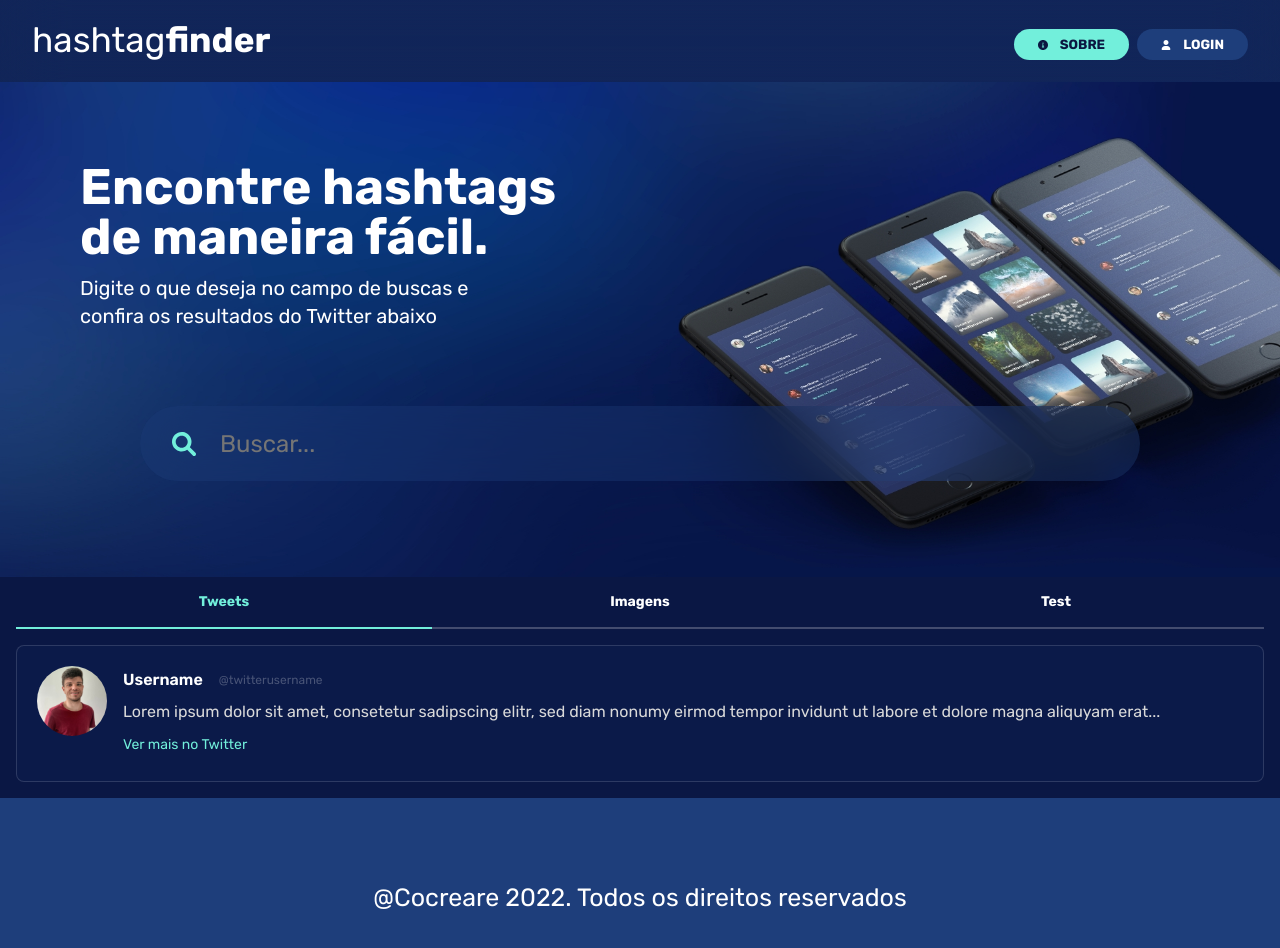
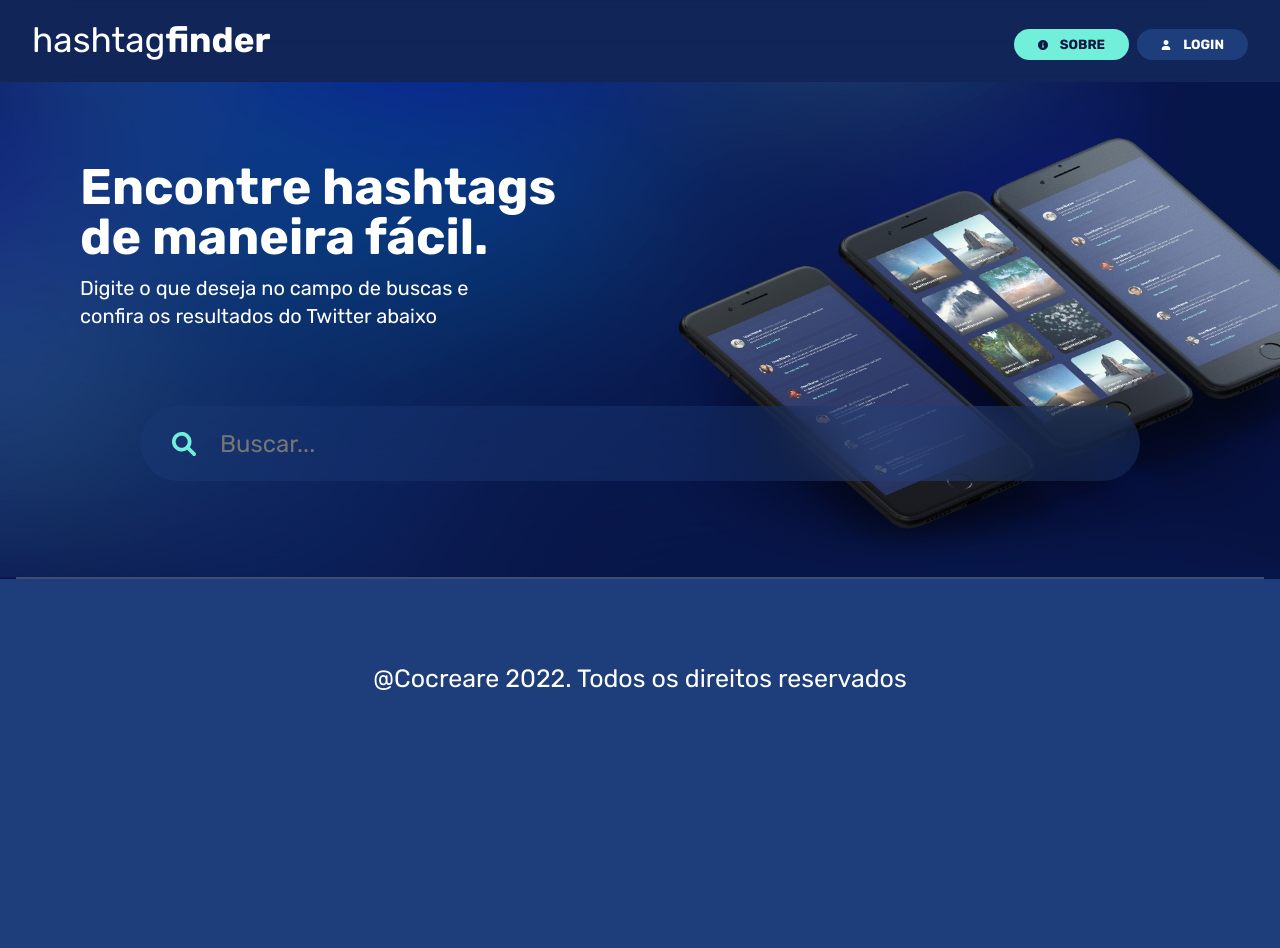
Before and after one commit to SteveJamerson/hashtag-finger, a React (Create React App) app: page /#/home in a window 1280 px wide. Shown: the top 948 px of the page. After the commit the page ends 800 px from the top, so only its background shows below. Built offline with nearby package versions, Linux system fonts and the light colour scheme.

Commit message:
feat: update components

```diff
--- a/src/components/molecules/Card/index.tsx
+++ b/src/components/molecules/Card/index.tsx
@@ -26,7 +26,7 @@ export const Card: React.FC<CardProps> = ({
       <CardComponent background={background} variant={variant} {...props}>
          {image && (
             <ImageComponent variant={variant}>
-               <img src={image} alt="" />
+               <img loading="lazy" src={image} alt="" />
             </ImageComponent>
          )}
          {title && (
--- a/src/components/molecules/Card/style.ts
+++ b/src/components/molecules/Card/style.ts
@@ -62,7 +62,9 @@ export const ImageComponent = styled.div<CardProps>`
          grid-area: media;
          img {
             height: 70px;
+            aspect-ratio: 1;
             border-radius: 10rem;
+            object-fit: cover;
          }
       `}
 
--- a/src/components/molecules/Tab/index.tsx
+++ b/src/components/molecules/Tab/index.tsx
@@ -1,12 +1,22 @@
 /* eslint-disable jsx-a11y/anchor-is-valid */
-import React, { useState } from "react";
+import React, { Children, ReactElement, useState } from "react";
 import { Text } from "../../atoms";
 import { NavTabProps } from "./interface";
 import { Component, NavComponent, TabComponent } from "./style";
 
+const compare = (a: number, b: number) => {
+   if (a < b) {
+      return -1;
+   }
+   if (a > b) {
+      return 1;
+   }
+   return 0;
+};
+
 const NavTab: React.FC<NavTabProps> = ({
    id,
-   names,
+   config,
    active,
    children,
    ...props
@@ -16,11 +26,13 @@ const NavTab: React.FC<NavTabProps> = ({
    return (
       <NavComponent active={active + 1} {...props}>
          <ul>
-            {names?.map((n, i) => (
-               <li key={i} onClick={() => trigger(i)}>
-                  <Text weight="bold">{n}</Text>
-               </li>
-            ))}
+            {config
+               ?.sort((a, b) => compare(a.order, b.order))
+               .map((n, i) => (
+                  <li key={i} onClick={() => trigger(n.order)}>
+                     <Text weight="bold">{n.name}</Text>
+                  </li>
+               ))}
          </ul>
       </NavComponent>
    );
@@ -33,7 +45,7 @@ export const Tab: React.FC<any> = ({ id, children, ...props }) => {
 export const Tabs: React.FC<any> = ({
    id,
    actived = 0,
-   names,
+   config,
    children,
    ...props
 }) => {
@@ -45,13 +57,13 @@ export const Tabs: React.FC<any> = ({
       <Component {...props}>
          <NavTab
             id={id}
-            names={names}
+            config={config}
             active={activeTab}
             actived={handleActive}
          />
 
          {React.Children.map(children, (element, i) => {
-            if (activeTab !== i) return;
+            if (activeTab !== element.props.order) return;
             return element;
          })}
       </Component>
--- a/src/components/molecules/Tab/interface.ts
+++ b/src/components/molecules/Tab/interface.ts
@@ -1,6 +1,10 @@
+interface TabsConfig {
+   name: string;
+   order: number;
+}
 export interface TabsProps {
    id: string;
-   names: string[];
+   config: TabsConfig[];
    show?: string;
    active: number;
 }
--- a/src/components/molecules/Tab/style.ts
+++ b/src/components/molecules/Tab/style.ts
@@ -1,4 +1,3 @@
-import { NavTabProps } from './interface';
 import styled from 'styled-components';
 
 export const Component = styled.div``;
@@ -52,4 +51,9 @@ export const NavComponent = styled.div<{ active: number | undefined }>`
 export const TabComponent = styled.div`
    display: inline-block;
    width: 100%;
+   padding: 1rem;
+
+   & > * {
+      margin: 1rem 0;
+   }
 `;
```
